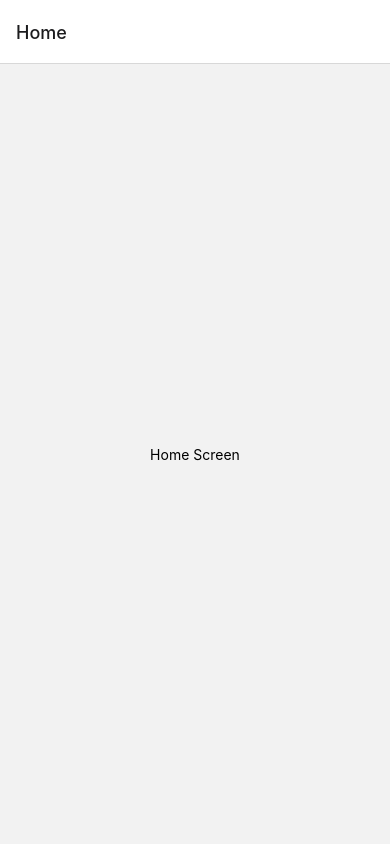
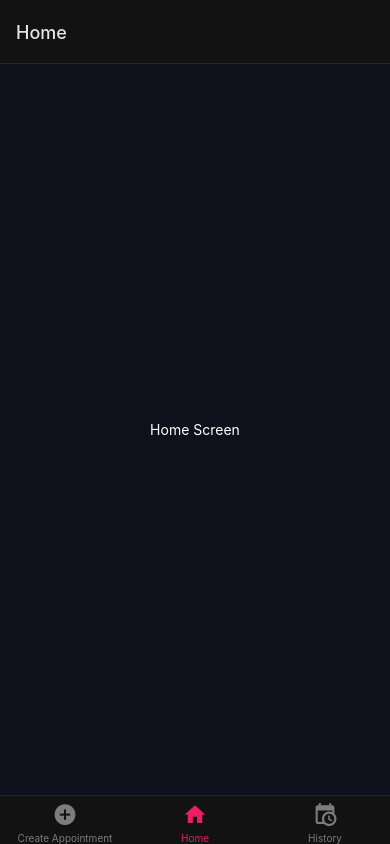
Before and after one commit to aramirez23/HealthPlanner-CSC-642-FInal-Project-, a React Native app: screen / in a window 390 px wide. Both pictures are taken after a click on the button "LOG IN". Built offline with nearby package versions, Linux system fonts and the light colour scheme.

Commit message:
Implemented Nested Stack/Tab Navigator

```diff
--- a/App.js
+++ b/App.js
@@ -1,29 +1,79 @@
 import { StatusBar } from "expo-status-bar";
 import React from "react";
 import { StyleSheet, Text, View } from "react-native";
-import { NavigationContainer } from "@react-navigation/native";
+import { DarkTheme, NavigationContainer } from "@react-navigation/native";
 import { createNativeStackNavigator } from "@react-navigation/native-stack";
+import { createBottomTabNavigator } from '@react-navigation/bottom-tabs';
+import { MaterialCommunityIcons } from '@expo/vector-icons';
 
 import Login from "./screens/Login";
 import CreateAccount from "./screens/CreateAccount";
 
 function HomeScreen() {
   return (
-    <View style={{ flex: 1, alignItems: "center", justifyContent: "center" }}>
-      <Text>Home Screen</Text>
+    <View style={styles.container}>
+      <Text style={styles.text}>Home Screen</Text>
     </View>
   );
 }
 
+function CreateAppointmentScreen() {
+  return (
+    <View style={styles.container}>
+      <Text style={styles.text}>Create Appointments!</Text>
+    </View>
+  );
+}
+
+function HistoryScreen() {
+  return (
+    <View style={styles.container}>
+      <Text style={styles.text}>History!</Text>
+    </View>
+  );
+}
+
+function TabScreen() {
+  return (
+    <Tab.Navigator initialRouteName="Home" screenOptions={{
+      tabBarActiveTintColor: "#E91E63",
+    }}>
+      <Tab.Screen name="Create Appointment" component={CreateAppointmentScreen} options={{
+          tabBarLabel: 'Create Appointment',
+          tabBarIcon: ({ color, size }) => (
+            <MaterialCommunityIcons name="plus-circle" color={color} size={size} />
+          ),
+        }} />
+      <Tab.Screen name="Home" component={HomeScreen} options={{
+          tabBarLabel: 'Home',
+          tabBarIcon: ({ color, size }) => (
+            <MaterialCommunityIcons name="home" color={color} size={size} />
+          ),
+        }} />
+      <Tab.Screen name="History" component={HistoryScreen} options={{
+          tabBarLabel: 'History',
+          tabBarIcon: ({ color, size }) => (
+            <MaterialCommunityIcons name="calendar-clock" color={color} size={size} />
+          ),
+        }} />
+    </Tab.Navigator>
+  );
+}
+
 const Stack = createNativeStackNavigator();
+const Tab = createBottomTabNavigator();
 
 export default function App({ navigation }) {
   return (
-    <NavigationContainer>
+    <NavigationContainer theme={DarkTheme}>
       <Stack.Navigator initialRouteName="Login">
         <Stack.Screen name="Login" component={Login} />
-        <Stack.Screen name="Home" component={HomeScreen} />
         <Stack.Screen name="Create Account" component={CreateAccount} />
+        <Stack.Screen
+          name="Tab Screen"
+          component={TabScreen}
+          options={{ headerShown: false }}
+        />
       </Stack.Navigator>
     </NavigationContainer>
   );
@@ -32,8 +82,12 @@ export default function App({ navigation }) {
 const styles = StyleSheet.create({
   container: {
     flex: 1,
-    backgroundColor: "#fff",
     alignItems: "center",
     justifyContent: "center",
+    backgroundColor: "#0e101c",
+  },
+  text: {
+    color: "white",
+    textAlign: "center",
   },
 });
--- a/package.json
+++ b/package.json
@@ -10,6 +10,7 @@
     "eject": "expo eject"
   },
   "dependencies": {
+    "@react-navigation/bottom-tabs": "^6.0.9",
     "@react-navigation/native": "^6.0.6",
     "@react-navigation/native-stack": "^6.2.5",
     "expo": "~43.0.2",
--- a/screens/CreateAccount.js
+++ b/screens/CreateAccount.js
@@ -120,7 +120,7 @@ export default function CreateAccount({ navigation }) {
             handleSubmit(onSubmit);
             navigation.dispatch(
               CommonActions.reset({
-                routes: [{ name: "Home" }],
+                routes: [{ name: "Tab Screen" }],
               })
             );
           }}
@@ -152,7 +152,6 @@ const styles = StyleSheet.create({
   container: {
     flex: 1,
     justifyContent: "center",
-    paddingTop: Constants.statusBarHeight,
     padding: 8,
     backgroundColor: "#0e101c",
   },
--- a/screens/Login.js
+++ b/screens/Login.js
@@ -70,7 +70,7 @@ export default function Login({ navigation }) {
           onPress={ () => {handleSubmit(onSubmit); navigation.dispatch(
             CommonActions.reset({
               routes: [
-                { name: 'Home' },
+                { name: 'Tab Screen' },
               ],
             })
           );}}
@@ -98,7 +98,6 @@ const styles = StyleSheet.create({
   container: {
     flex: 1,
     justifyContent: "center",
-    paddingTop: Constants.statusBarHeight,
     padding: 8,
     backgroundColor: "#0e101c",
   },
```
Also changed, not shown: 1 other file (tests, documents, lock files or other folders).
